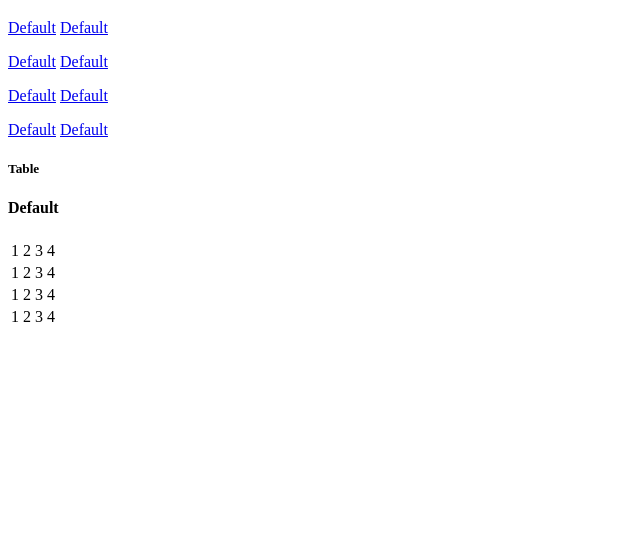
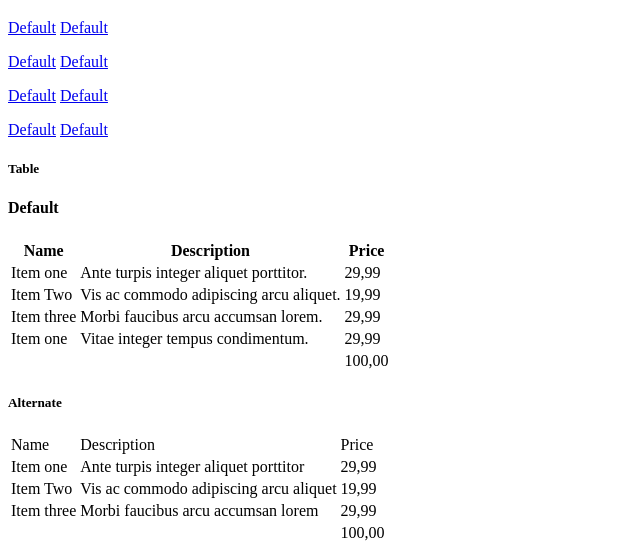
Before and after one commit to henrenan/Projeto_starta, a plain HTML site: page index.html in a window 1280 px wide. Shown: the part 4746-5299 px from the top of the page, without its empty margins (0-640 px from the left). Before the commit the page ends 5083 px from the top, so only its background shows below. Drawn offline with Linux system fonts and the light colour scheme.

Commit message:
Atualização tabela

```diff
--- a/index.html
+++ b/index.html
@@ -204,12 +204,83 @@
                 <h5>Table</h5>
                 <h4>Default</h4>
 
-                <table><!--Tabela TR=coluna TD=Linha-->
-                    <tr><td>1</td><td>2</td><td>3</td><td>4</td></tr>
-                    <tr><td>1</td><td>2</td><td>3</td><td>4</td></tr>
-                    <tr><td>1</td><td>2</td><td>3</td><td>4</td></tr>
-                    <tr><td>1</td><td>2</td><td>3</td><td>4</td></tr>
-                </table>
+            <table class="table"><!--Tabela TR=coluna TD=Linha-->
+                    <thead><!--Estruturação da tabela-->
+                        <tr>
+                            <th>Name</th> <!--TH tag para coluna-->
+                            <th>Description</th>
+                            <th>Price</th>
+                        </tr>
+                    <tfoot>
+                        <tr>
+                            <td colspan="2"></td>
+                            <td>100,00</td>
+                        </tr>
+                    </tfoot>
+                    <tbody>
+                        <tr>
+                            <td>Item one</td>
+                            <td>Ante turpis integer aliquet porttitor.</td>
+                            <td>29,99</td>
+                        </tr>
+                        <tr>
+                            <td>Item Two</td>
+                            <td>Vis ac commodo adipiscing arcu aliquet.</td>
+                            <td>19,99</td>
+                        </tr>
+                        <tr>
+                            <td>Item three</td>
+                            <td>Morbi faucibus arcu accumsan lorem.</td>
+                            <td>29,99</td>
+                        </tr>
+                        <tr>
+                            <td>Item one</td>
+                            <td>Vitae integer tempus condimentum.</td>
+                            <td>29,99</td>
+                        </tr>
+                    </tbody>
+            </table>
+
+            <h5>Alternate</h5>
+
+            <table class="table-alternate">
+                <thaed>
+                    <tr>
+                        <td>Name </td>
+                        <td>Description</td>
+                        <td>Price</td>
+                    </tr>
+                </thaed>
+                <foot>
+                   <tfoot>
+                        <tr>
+                            <td colspan="2"></td>
+                            <td>100,00</td>
+                        </tr>
+                </tfoot>
+                <tbody>
+                    <tr>
+                        <td>Item one</td>
+                        <td>Ante turpis integer aliquet porttitor</td>
+                        <td>29,99</td>
+                    </tr>
+                    <tr>
+                        <td>Item Two</td>
+                        <td>Vis ac commodo adipiscing arcu aliquet</td>
+                        <td>19,99</td>
+                    </tr>
+                    <tr>
+                        <td>Item three</td>
+                        <td>Morbi faucibus arcu accumsan lorem</td>
+                        <td>29,99</td>
+                    </tr>
+
+                </tbody>
+
+
+
+
+            </table>
 
 
 
```
